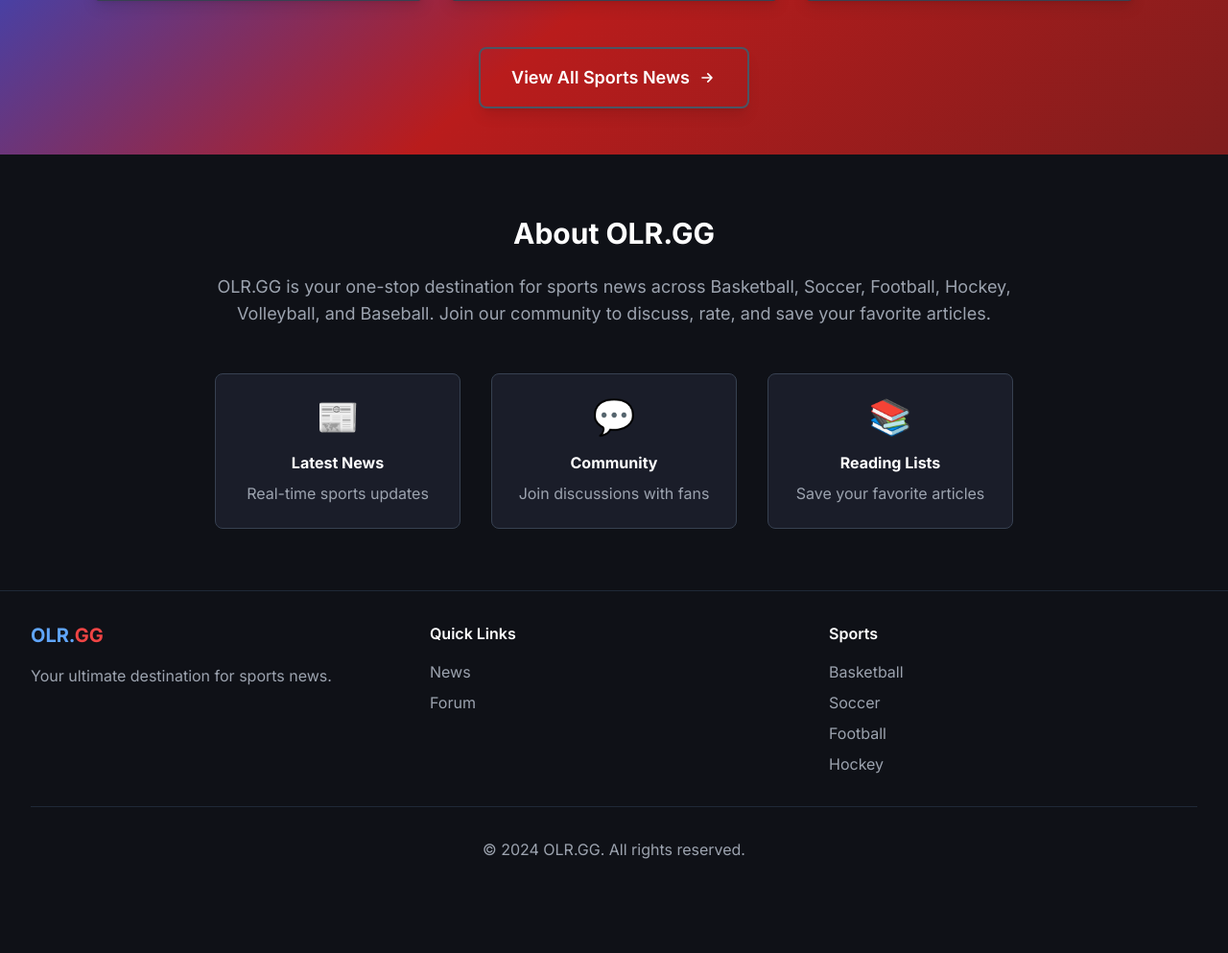
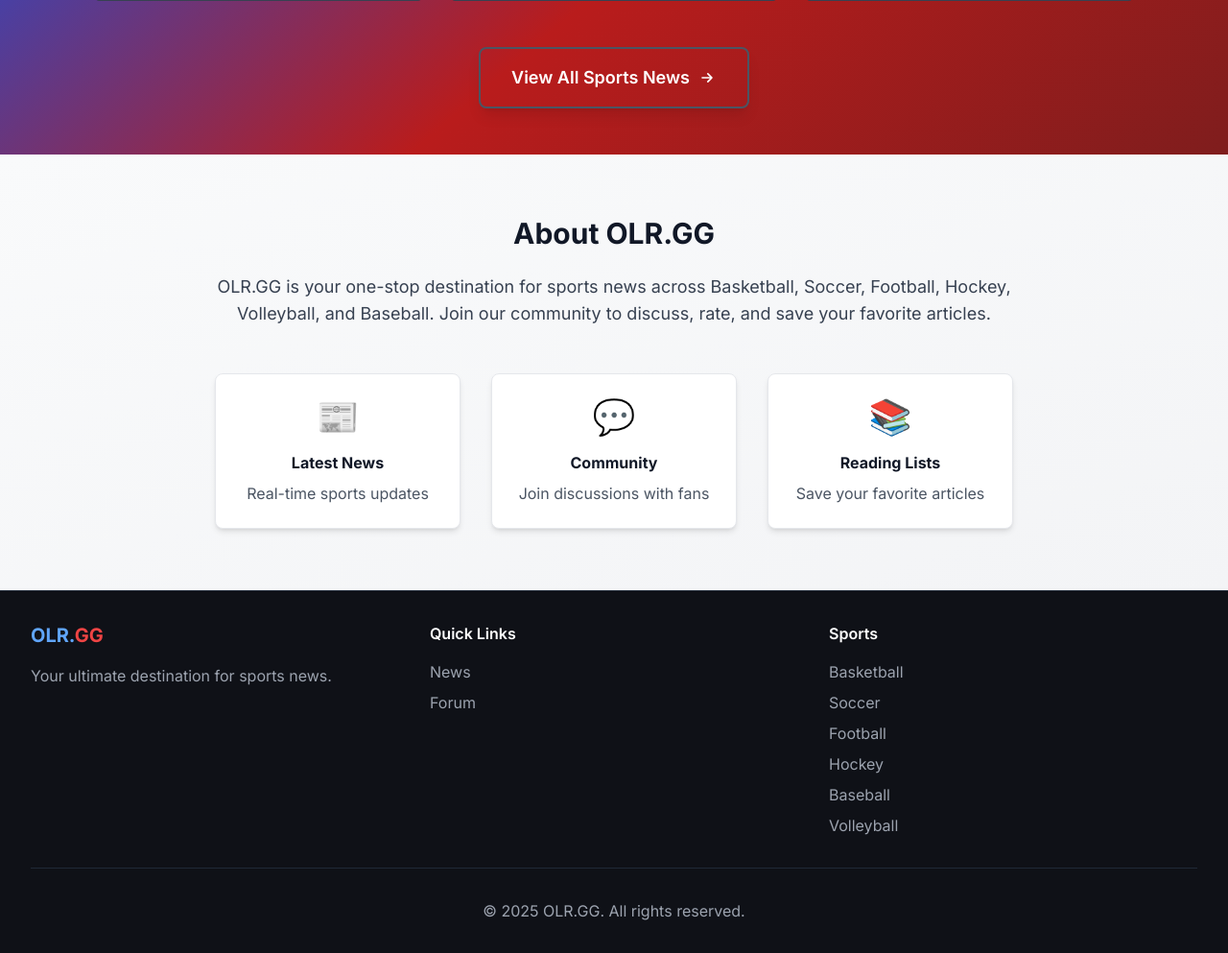
Before and after one commit to pbp-kelompok-e6/olr-gg, a Django app: page / in a window 1280 px wide. Shown: the part 1007-2000 px from the top of the page at 96% size. Before the commit the page ends 1902 px from the top, so only its background shows below. Run offline with Django 5.2, Linux system fonts and the light colour scheme; some libraries are stand-ins or nearby versions.

Commit message:
Merge Final Feature to Master

```diff
--- a/comments/templates/comments.html
+++ b/comments/templates/comments.html
@@ -48,7 +48,7 @@
     </div>
     {% endif %}
 
-    <!-- List comment -->
+    <!-- list comment -->
     <div id="commentsList" class="space-y-4">
         {% for comment in comments %}
         <div class="comment-item border-2 border-gray-200 rounded-lg p-5 bg-white hover:border-blue-300 transition-colors" data-comment-id="{{ comment.id }}">
--- a/main/templates/landing_page.html
+++ b/main/templates/landing_page.html
@@ -27,12 +27,12 @@
             <div class="grid grid-cols-1 sm:grid-cols-2 lg:grid-cols-3 gap-6" data-aos="fade-up" data-aos-delay="200">
                 <!-- Basketball -->
                 <a href="{% url 'main:show_main' %}?category=basketball"
-                   class="group bg-[#1a1d29] rounded-lg shadow-lg hover:shadow-xl transition-all duration-300 overflow-hidden transform hover:scale-[1.02] border border-gray-700 hover:border-red-500/50">
+                   class="group bg-[#1a1d29] rounded-lg transition-all duration-300 overflow-hidden transform hover:scale-[1.02] border border-gray-700 hover:border-red-500/50">
                     <div class="relative h-48 overflow-hidden">
                         <img src="https://img.olympics.com/images/image/private/t_s_pog_staticContent_hero_xl_2x/f_auto/primary/ywjjv6pml5diu5cwid21"
                         alt="Basketball"
-                        class="w-full h-full object-cover opacity-60 group-hover:opacity-80 group-hover:scale-110 transition-all duration-300">
-                        <div class="absolute inset-0 bg-black/40"></div>
+                        class="w-full h-full object-cover group-hover:scale-110 transition-all duration-300">
+                        <div class="absolute inset-0"></div>
                     </div>
                     <div class="p-6 bg-[#1a1d29]">
                         <h3 class="text-2xl font-bold text-white mb-2">Basketball</h3>
@@ -42,12 +42,10 @@
 
                 <!-- Soccer -->
                 <a href="{% url 'main:show_main' %}?category=soccer"
-                   class="group bg-[#1a1d29] rounded-lg shadow-lg hover:shadow-xl transition-all duration-300 overflow-hidden transform hover:scale-[1.02] border border-gray-700 hover:border-blue-500/50">
+                   class="group bg-[#1a1d29] rounded-lg transition-all duration-300 overflow-hidden transform hover:scale-[1.02] border border-gray-700 hover:border-blue-500/50">
                     <div class="relative h-48 overflow-hidden">
                         <img src="https://thumbs.dreamstime.com/b/cristiano-ronaldo-shooting-28136493.jpg"
-                        alt="Soccer"
-                        class="w-full h-full object-cover opacity-60 group-hover:opacity-80 group-hover:scale-110 transition-all duration-300">
-                        <div class="absolute inset-0 bg-black/40"></div>
+                        alt="Soccer" >
                     </div>
                     <div class="p-6 bg-[#1a1d29]">
                         <h3 class="text-2xl font-bold text-white mb-2">Soccer</h3>
@@ -57,12 +55,12 @@
 
                 <!-- Football -->
                 <a href="{% url 'main:show_main' %}?category=football"
-                   class="group bg-[#1a1d29] rounded-lg shadow-lg hover:shadow-xl transition-all duration-300 overflow-hidden transform hover:scale-[1.02] border border-gray-700 hover:border-red-500/50">
+                   class="group bg-[#1a1d29] rounded-lg transition-all duration-300 overflow-hidden transform hover:scale-[1.02] border border-gray-700 hover:border-red-500/50">
                     <div class="relative h-48 overflow-hidden">
                         <img src="https://idsb.tmgrup.com.tr/ly/uploads/images/2022/03/14/190521.jpg"
                         alt="Football"
-                        class="w-full h-full object-cover opacity-60 group-hover:opacity-80 group-hover:scale-110 transition-all duration-300">
-                        <div class="absolute inset-0 bg-black/40"></div>
+                        class="w-full h-full object-cover group-hover:scale-110 transition-all duration-300">
+                        <div class="absolute inset-0"></div>
                     </div>
                     <div class="p-6 bg-[#1a1d29]">
                         <h3 class="text-2xl font-bold text-white mb-2">Football</h3>
@@ -72,12 +70,12 @@
 
                 <!-- Hockey -->
                 <a href="{% url 'main:show_main' %}?category=hockey"
-                   class="group bg-[#1a1d29] rounded-lg shadow-lg hover:shadow-xl transition-all duration-300 overflow-hidden transform hover:scale-[1.02] border border-gray-700 hover:border-blue-500/50">
+                   class="group bg-[#1a1d29] rounded-lg transition-all duration-300 overflow-hidden transform hover:scale-[1.02] border border-gray-700 hover:border-blue-500/50">
                     <div class="relative h-48 overflow-hidden">
                         <img src="https://encrypted-tbn0.gstatic.com/images?q=tbn:ANd9GcSrMg3tMgiXXoLGcpD0mu2lNO4xnq3-0q8sZw&s"
                         alt="Hockey"
-                        class="w-full h-full object-cover opacity-60 group-hover:opacity-80 group-hover:scale-110 transition-all duration-300">
-                        <div class="absolute inset-0 bg-black/40"></div>
+                        class="w-full h-full object-cover group-hover:scale-110 transition-all duration-300">
+                        <div class="absolute inset-0"></div>
                     </div>
                     <div class="p-6 bg-[#1a1d29]">
                         <h3 class="text-2xl font-bold text-white mb-2">Hockey</h3>
@@ -87,12 +85,10 @@
 
                 <!-- Volleyball -->
                 <a href="{% url 'main:show_main' %}?category=volleyball"
-                   class="group bg-[#1a1d29] rounded-lg shadow-lg hover:shadow-xl transition-all duration-300 overflow-hidden transform hover:scale-[1.02] border border-gray-700 hover:border-red-500/50">
+                   class="group bg-[#1a1d29] rounded-lg transition-all duration-300 overflow-hidden transform hover:scale-[1.02] border border-gray-700 hover:border-red-500/50">
                     <div class="relative h-48 overflow-hidden">
                         <img src="https://images.volleyballworld.com/image/upload/t_q-best/fivb-prd/hfbm8zmgfx70kyid9qaw.jpg"
-                        alt="Volleyball"
-                        class="w-full h-full object-cover opacity-60 group-hover:opacity-80 group-hover:scale-110 transition-all duration-300">
-                        <div class="absolute inset-0 bg-black/40"></div>
+                        alt="Volleyball" >
                     </div>
                     <div class="p-6 bg-[#1a1d29]">
                         <h3 class="text-2xl font-bold text-white mb-2">Volleyball</h3>
@@ -102,12 +98,12 @@
 
                 <!-- Baseball -->
                 <a href="{% url 'main:show_main' %}?category=baseball"
-                   class="group bg-[#1a1d29] rounded-lg shadow-lg hover:shadow-xl transition-all duration-300 overflow-hidden transform hover:scale-[1.02] border border-gray-700 hover:border-blue-500/50">
+                   class="group bg-[#1a1d29] rounded-lg transition-all duration-300 overflow-hidden transform hover:scale-[1.02] border border-gray-700 hover:border-blue-500/50">
                     <div class="relative h-48 overflow-hidden">
                         <img src="https://media.cnn.com/api/v1/images/stellar/prod/230707091515-01-baseball-shohei-ohtani.jpg?c=original"
                         alt="Baseball"
-                        class="w-full h-full object-cover opacity-60 group-hover:opacity-80 group-hover:scale-110 transition-all duration-300">
-                        <div class="absolute inset-0 bg-black/40"></div>
+                        class="w-full h-full object-cover group-hover:scale-110 transition-all duration-300">
+                        <div class="absolute inset-0"></div>
                     </div>
                     <div class="p-6 bg-[#1a1d29]">
                         <h3 class="text-2xl font-bold text-white mb-2">Baseball</h3>
@@ -116,7 +112,7 @@
                 </a>
             </div>
 
-            <!-- View All Button -->
+            <!-- view all -->
             <div class="text-center mt-12" data-aos="fade-up" data-aos-delay="400">
                 <a href="{% url 'main:show_main' %}"
                    class="inline-flex items-center px-8 py-4 border-2 border-gray-600 text-lg font-semibold rounded-lg text-white hover:bg-red-600 hover:border-red-600 transition-colors shadow-lg">
@@ -131,34 +127,34 @@
 </div>
 
 <!-- About Section -->
-<div class="bg-[#0f1117] py-16">
+<div class="bg-gradient-to-br from-gray-50 to-gray-100 py-16">
     <div class="max-w-4xl mx-auto px-4 sm:px-6 lg:px-8 text-center">
-        <h2 class="text-3xl font-bold text-white mb-6" data-aos="fade-up">About OLR.GG</h2>
-        <p class="text-lg text-gray-400 mb-8" data-aos="fade-up" data-aos-delay="100">
+        <h2 class="text-3xl font-bold text-gray-900 mb-6" data-aos="fade-up">About OLR.GG</h2>
+        <p class="text-lg text-gray-700 mb-8" data-aos="fade-up" data-aos-delay="100">
             OLR.GG is your one-stop destination for sports news across Basketball, Soccer, Football,
             Hockey, Volleyball, and Baseball. Join our community to discuss, rate, and save your favorite articles.
         </p>
         <div class="grid grid-cols-1 md:grid-cols-3 gap-8 mt-12">
-            <div data-aos="fade-up" data-aos-delay="200" class="bg-[#1a1d29] p-6 rounded-lg border border-gray-700">
+            <div data-aos="fade-up" data-aos-delay="200" class="bg-white p-6 rounded-lg border border-gray-200 shadow-md hover:shadow-lg transition-shadow">
                 <div class="text-4xl mb-4">📰</div>
-                <h3 class="font-bold text-white mb-2">Latest News</h3>
-                <p class="text-gray-400">Real-time sports updates</p>
+                <h3 class="font-bold text-gray-900 mb-2">Latest News</h3>
+                <p class="text-gray-600">Real-time sports updates</p>
             </div>
-            <div data-aos="fade-up" data-aos-delay="300" class="bg-[#1a1d29] p-6 rounded-lg border border-gray-700">
+            <div data-aos="fade-up" data-aos-delay="300" class="bg-white p-6 rounded-lg border border-gray-200 shadow-md hover:shadow-lg transition-shadow">
                 <div class="text-4xl mb-4">💬</div>
-                <h3 class="font-bold text-white mb-2">Community</h3>
-                <p class="text-gray-400">Join discussions with fans</p>
+                <h3 class="font-bold text-gray-900 mb-2">Community</h3>
+                <p class="text-gray-600">Join discussions with fans</p>
             </div>
-            <div data-aos="fade-up" data-aos-delay="400" class="bg-[#1a1d29] p-6 rounded-lg border border-gray-700">
+            <div data-aos="fade-up" data-aos-delay="400" class="bg-white p-6 rounded-lg border border-gray-200 shadow-md hover:shadow-lg transition-shadow">
                 <div class="text-4xl mb-4">📚</div>
-                <h3 class="font-bold text-white mb-2">Reading Lists</h3>
-                <p class="text-gray-400">Save your favorite articles</p>
+                <h3 class="font-bold text-gray-900 mb-2">Reading Lists</h3>
+                <p class="text-gray-600">Save your favorite articles</p>
             </div>
         </div>
     </div>
 </div>
 
-<!-- Footer -->
+<!-- footer -->
 <footer class="bg-[#0f1117] text-white py-8 border-t border-gray-800">
     <div class="max-w-7xl mx-auto px-4 sm:px-6 lg:px-8">
         <div class="grid grid-cols-1 md:grid-cols-3 gap-8">
@@ -185,17 +181,19 @@
                     <li><a href="{% url 'main:show_main' %}?category=soccer" class="text-gray-400 hover:text-red-400 transition-colors">Soccer</a></li>
                     <li><a href="{% url 'main:show_main' %}?category=football" class="text-gray-400 hover:text-red-400 transition-colors">Football</a></li>
                     <li><a href="{% url 'main:show_main' %}?category=hockey" class="text-gray-400 hover:text-red-400 transition-colors">Hockey</a></li>
+                    <li><a href="{% url 'main:show_main' %}?category=baseball" class="text-gray-400 hover:text-red-400 transition-colors">Baseball</a></li>
+                    <li><a href="{% url 'main:show_main' %}?category=volleyball" class="text-gray-400 hover:text-red-400 transition-colors">Volleyball</a></li>
                 </ul>
             </div>
         </div>
 
         <div class="border-t border-gray-800 mt-8 pt-8 text-center text-gray-400">
-            <p>&copy; 2024 OLR.GG. All rights reserved.</p>
+            <p>&copy; 2025 OLR.GG. All rights reserved.</p>
         </div>
     </div>
 </footer>
 
-<!-- AOS Animation Library -->
+<!-- library untuk animasi biar keren-->
 <link href="https://unpkg.com/aos@2.3.1/dist/aos.css" rel="stylesheet">
 <script src="https://unpkg.com/aos@2.3.1/dist/aos.js"></script>
 <script>
--- a/main/views.py
+++ b/main/views.py
@@ -14,7 +14,6 @@ from django.views.decorators.csrf import csrf_exempt
 from django.views.decorators.http import require_POST
 from django.utils.html import strip_tags
 import json
-# Create your views here.
 
 User = get_user_model()
 
@@ -22,8 +21,8 @@ def landing_page(request):
     return render(request, 'landing_page.html')
 
 def show_main(request):
-    filter_type = request.GET.get("filter", "all")  # default 'all'
-    selected_category = request.GET.get("category", "")  # pass category from landing page
+    filter_type = request.GET.get("filter", "all")
+    selected_category = request.GET.get("category", "")
 
     if filter_type == "all":
         news_list = News.objects.all()
@@ -86,7 +85,7 @@ def login_user(request):
                   ban_message = 'Akun anda telah diblokir karena telah mencapai 3 strike. Silakan hubungi admin untuk informasi lebih lanjut.'
 
                   if is_ajax:
-                      return JsonResponse({"status": "ERROR", "message": ban_message}, status=403) # 403 = Forbidden
+                      return JsonResponse({"status": "ERROR", "message": ban_message}, status=403)
                   else:
                       messages.error(request, ban_message)
                       form = AuthenticationForm()
@@ -117,8 +116,6 @@ def login_user(request):
          form = AuthenticationForm()
          return render(request, 'login.html', {'form': form})
 
-
-   # GET request (tidak berubah)
    form = AuthenticationForm(request)
    context = {'form': form}
    return render(request, 'login.html', context)
--- a/readinglist/templates/readinglist/list_dashboard.html
+++ b/readinglist/templates/readinglist/list_dashboard.html
@@ -262,7 +262,6 @@
     let currentListId = null;
     let deleteTargetId = null;
 
-    // Get CSRF token
     function getCookie(name) {
         let cookieValue = null;
         if (document.cookie && document.cookie !== '') {
--- a/readinglist/templates/readinglist/reading_list_modal.html
+++ b/readinglist/templates/readinglist/reading_list_modal.html
@@ -22,7 +22,6 @@
 
         <!-- List Options Container -->
         <div id="list-options-container" class="mt-6 space-y-3 max-h-96 overflow-y-auto">
-            <!-- List buttons will be inserted here dynamically -->
         </div>
 
         <!-- Create New List Link -->
--- a/readinglist/templates/readinglist/reading_list_scripts.html
+++ b/readinglist/templates/readinglist/reading_list_scripts.html
@@ -20,7 +20,7 @@
         const existing = document.getElementById('toast-notification');
         if (existing) existing.remove();
 
-        const bgColor = type === 'success' ? 'bg-green-600' : 'bg-red-600';
+        const bgColor = type === 'success' ? 'bg-blue-600' : 'bg-red-600';
         const icon = type === 'success'
             ? '<path stroke-linecap="round" stroke-linejoin="round" stroke-width="2" d="M5 13l4 4L19 7"></path>'
             : '<path stroke-linecap="round" stroke-linejoin="round" stroke-width="2" d="M6 18L18 6M6 6l12 12"></path>';
```
Also changed, not shown: forum/templates/forum.html (+8 -8 lines), forum/templates/post_detail.html (+5 -11 lines), forum/views.py (+2 -5 lines), main/templates/main.html (+4 -14 lines), main/templates/navbar.html (+10 -13 lines), main/templates/news_detail.html (+4 -21 lines).
